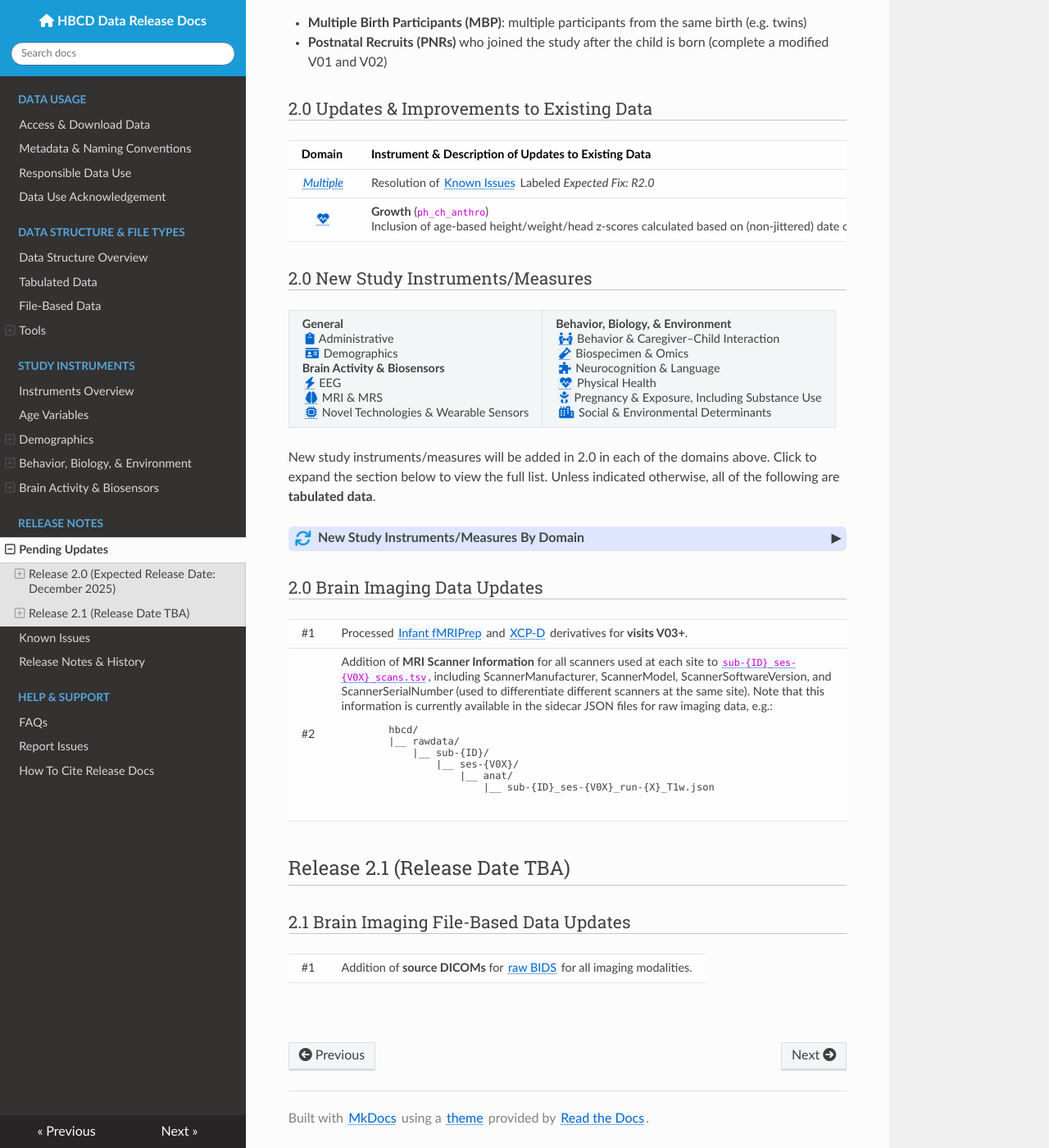
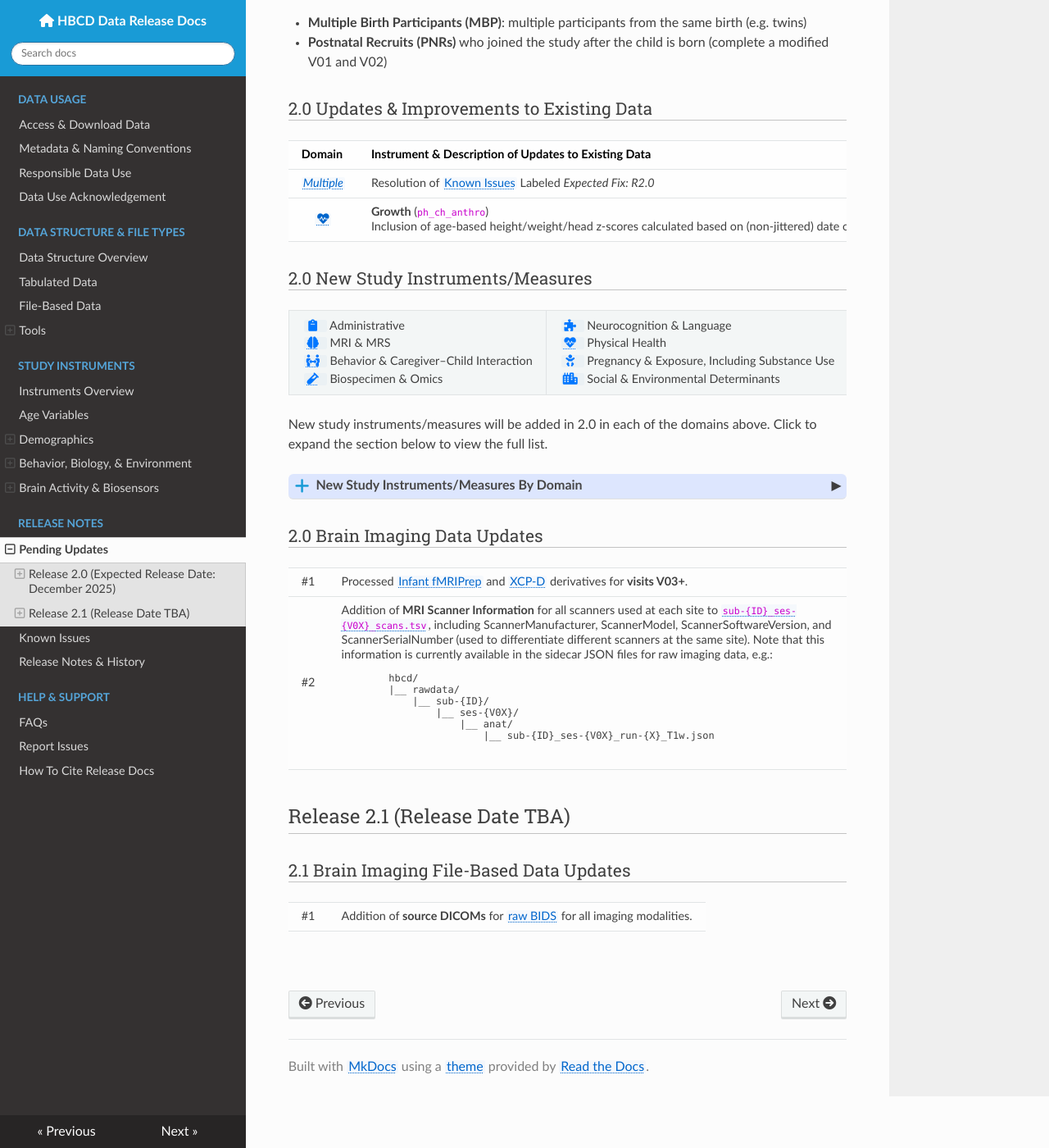
Before and after one commit to nbdc-datahub/hbcd-docs, an MkDocs documentation site: the page built from docs/changelog/pending.md, in a window 1280 px wide and 1400 px high, scrolled down 342 px. Shown: the whole window at 82% size. Built offline with MkDocs 1.6.1, drawn with Linux system fonts in a browser that asks for light colours; nearby versions of some CDN libraries.

Commit message:
finish cleaning up format/style of release notes and pending pages

```diff
--- a/docs/changelog/pending.md
+++ b/docs/changelog/pending.md
@@ -41,18 +41,12 @@
 <tbody>
 <tr>
 <td>
-<b>General</b><br>
 <a style="margin-left: 2px;" href="../../instruments/" target="_blank"><i class="fas fa-clipboard"></i></a> Administrative<br>
-<a style="margin-left: 2px;" href="../../instruments/#demo" target="_blank"><i class="fas fa-id-card"></i></a> Demographics<br>
-<b>Brain Activity & Biosensors</b><br>
-<a style="margin-left: 2px;" href="../../instruments/#eeg" target="_blank"><i class="fa fa-bolt"></i></a> EEG<br>
 <a style="margin-left: 2px;" href="../../instruments/#mri" target="_blank"><i class="fa fa-brain"></i></a> MRI & MRS<br>
-<a style="margin-left: 2px;" href="../../instruments/#sensors" target="_blank"><i class="fa fa-microchip"></i></a> Novel Technologies & Wearable Sensors
+<a style="margin-left: 2px;" href="../../instruments/#bcgi" target="_blank"><i class="fa fa-people-arrows"></i></a> Behavior & Caregiver–Child Interaction<br>
+<a style="margin-left: 2px;" href="../../instruments/#biospec" target="_blank"><i class="fa fa-vial"></i></a> Biospecimen & Omics
 </td>
 <td>
-<b>Behavior, Biology, & Environment</b><br>
-<a style="margin-left: 2px;" href="../../instruments/#bcgi" target="_blank"><i class="fa fa-people-arrows"></i></a> Behavior & Caregiver–Child Interaction<br>
-<a style="margin-left: 2px;" href="../../instruments/#biospec" target="_blank"><i class="fa fa-vial"></i></a> Biospecimen & Omics<br>
 <a style="margin-left: 2px;" href="../../instruments/#neurocog" target="_blank"><i class="fa-solid fa-puzzle-piece"></i></a> Neurocognition & Language<br>
 <a style="margin-left: 2px;" href="../../instruments/#physhealth" target="_blank"><i class="fa fa-heart-pulse"></i></a> Physical Health<br>
 <a style="margin-left: 2px;" href="../../instruments/#pex" target="_blank"><i class="fa-solid fa-baby"></i></a> Pregnancy & Exposure, Including Substance Use<br>
@@ -62,10 +56,10 @@
 </tbody>
 </table>
 
-New study instruments/measures will be added in 2.0 in each of the domains above. Click to expand the section below to view the full list. Unless indicated otherwise, all of the following are <b>tabulated data</b>.
+New study instruments/measures will be added in 2.0 in each of the domains above. Click to expand the section below to view the full list.
 
 <div id="2.0-new-tables" class="table-banner" onclick="toggleCollapse(this)">
-  <span class="emoji"><i class="fa-solid fa-arrows-rotate"></i></span>
+  <span class="emoji"><i class="fa-solid fa-plus"></i></span>
   <span class="text-with-link">
   <span class="text">New Study Instruments/Measures By Domain</span>
   <a class="anchor-link" href="#2.0-new-tables" title="Copy link">
@@ -86,15 +81,17 @@
 </thead>
 <tbody>
 <tr>
-  <td style="text-align: center;"><a href="../../instruments/" target="_blank"><i style="font-size: 1.5em" class="fas fa-clipboard"></i></a></td>
+  <td style="text-align: center;"><span class="tooltip tooltip-right"><i class="fas fa-clipboard" style="font-size:1.1em; margin-right: 2px;"></i> ADM
+  <span class="tooltiptext">Administrative</span></span></td>
   <td>Study Navigator Contact</td><td></td><td>Study Navigation</td>
 </tr>
 <tr>
-  <td style="text-align: center;"><a href="../../instruments/#mri" target="_blank"><i style="font-size: 1.5em" class="fa fa-brain"></i></a></td>
+  <td style="text-align: center;"><span class="tooltip tooltip-right"><i class="fa fa-brain" style="font-size:1.1em; margin-right: 2px;"></i> IMG
+  <span class="tooltiptext">Magnetic Resonance Imaging & Spectroscopy</span></span></td>
   <td>Pre-Scan Questionnaire</td><td></td><td>Sleeping Scan Prep</td>
 </tr>
 <tr>
-  <td rowspan="8" style="text-align: center;"><a href="../../instruments/#bcgi" target="_blank"><i style="font-size: 1.5em" class="fa fa-people-arrows"></i></a></td>
+  <td rowspan="8" style="text-align: center;"><span class="tooltip tooltip-right"><i class="fa fa-people-arrows" style="font-size:1.1em; margin-right: 2px;"></i> MH<span class="tooltiptext">Behavior & Caregiver-Child Interaction</span></span></td>
   <td>CHAOS</td><td></td><td>Family Organization</td>
 </tr>
 <tr><td>ecPROMIS-Ch/CG</td><td>1-5 year</td><td>Child/Caregiver Relationship</td></tr>
@@ -105,16 +102,16 @@
 <tr><td>ECBQ (VSF)+BI</td><td>Early Childhood</td><td>Surgency/Extraversion, Negative Affectivity,<br> Effortful Control, Behavioral Inhibition</td></tr>
 <tr><td>MAPS-TL</td><td>Toddlerhood & Preschool</td><td>Irritability</td></tr>
 <tr>
-<td style="text-align: center;"><a href="../../instruments/#biospec" target="_blank"><i style="font-size: 1.5em" class="fa fa-vial"></i></a></td>
-<td><span class="tooltip tooltip-right"><i style="margin-right: 5px;" class="fas fa-layer-group"></i><span class="tooltiptext">Concatenated Data</span></span> Illumina GDA GWAS</td><td>Maternal & Child</td><td>GWAS, EWAS, Transcriptome</td>
+  <td style="text-align: center;"><span class="tooltip tooltip-right"><i class="fa fa-vial" style="font-size:1.1em; margin-right: 2px;"></i> BIO<span class="tooltiptext">Biospecimen & Omics</span></span></td>
+<td>Illumina GDA GWAS<br><i class="fas fa-layer-group"></i> <b>Concatenated Data</b></td><td>Maternal & Child</td><td>GWAS, EWAS, Transcriptome</td>
 </tr>
 <tr>
-<td rowspan="3" style="text-align: center;"><a href="../../instruments/#neurocog" target="_blank"><i style="font-size: 1.5em" class="fa-solid fa-puzzle-piece"></i></a></td>
+  <td rowspan="3" style="text-align: center;"><span class="tooltip tooltip-right"><i class="fa-solid fa-puzzle-piece" style="font-size:1.1em; margin-right: 2px;"></i> NCL<span class="tooltiptext">Neurocognition & Language</span></span></td>
 <td>MacArthur-Bates CDI-I</td><td>Infant Form</td><td>Language Development in Child</td></tr>
 <tr><td>SPM-2</td><td>Toddler</td><td>Sensory Processing/Integration</td></tr>
 <tr><td>Vineland</td><td></td><td>Adaptive Behavior</td></tr>
 <tr>
-<td rowspan="7" style="text-align: center;"><a href="../../instruments/#physhealth" target="_blank"><i style="font-size: 1.5em" class="fa fa-heart-pulse"></i></a>
+  <td rowspan="7" style="text-align: center;"><span class="tooltip tooltip-right"><i class="fa fa-heart-pulse" style="font-size:1.1em; margin-right: 2px;"></i> PH<span class="tooltiptext">Physical Health</span></span></td>
 <td><span class="tooltip">BISQ-SF<span class="tooltiptext">Brief Infant Sleep Questionnaire</span></span></td><td></td><td>Sleep</td>
 </tr>
 <tr><td>ecPROMIS- PAG</td><td>Early Childhood</td><td>Physical Activity</td></tr>
@@ -124,11 +121,11 @@
 <tr><td>ScreenQ</td><td></td><td>Media Use</td></tr>
 <tr><td>Vision Screener</td><td></td><td>Vision</td></tr>
 <tr>
-  <td rowspan="2" style="text-align: center;"><a href="../../instruments/#pex" target="_blank"><i style="font-size: 1.5em" class="fa-solid fa-baby"></i></a>
+  <td rowspan="2" style="text-align: center;"><span class="tooltip tooltip-right"><i class="fa-solid fa-baby" style="font-size:1.1em; margin-right: 2px;"></i> PEX<span class="tooltiptext">Pregnancy Exposure, Including Substance Use</span></span></td>
   <td>ASSIST</td><td>V4</td><td>SU after pregnancy (12 mo anchors)</td></tr>
 <tr><td>Substance Use Patterns</td><td></td><td>Substance Use in Pregnancy</td></tr>
 <tr>
-  <td rowspan="12" style="text-align: center;"><a href="../../instruments/#socenvdet" target="_blank"><i style="font-size: 1.5em" class="fas fa-city"></i></a>
+  <td rowspan="12" style="text-align: center;"><span class="tooltip tooltip-right"><i class="fas fa-city" style="font-size:1.1em; margin-right: 2px;"></i> SED<span class="tooltiptext">Social & Environmental Determinants</span></span></td>
   <td rowspan="2">ACEs</td><td></td><td>Adverse Childhood Experiences (CG)</td>
 </tr>
 <tr><td>Pediatric</td><td>Adverse Childhood Experiences (CH)</td></tr>
--- a/docs/css/tables.css
+++ b/docs/css/tables.css
@@ -282,3 +282,33 @@
   border-radius: 4px; /* round edges */
   width: 100%;
 }
+
+/* Study Legend tables */
+.study-legend {
+  width: 100%;
+  border-collapse: collapse;
+  table-layout: fixed;
+  font-size: 1.0em;
+}
+.study-legend td {
+  vertical-align: top;
+  padding-top: 0;
+  line-height: 1.5;
+  border-left: 3px solid transparent;
+}
+.study-legend i {
+  margin-right: 6px;
+  color: #0077ff; /* soft blue accent */
+  width: 18px;
+  text-align: center;
+}
+.study-legend a {
+  color: inherit;
+  text-decoration: none;
+}
+.study-legend a:hover i {
+  color: #1a4f8b;
+}
+.study-legend td:first-child {
+  border-right: 1px solid #e0e0e0;
+}
```
Also changed, not shown: other parts of docs/changelog/pending.md (+1 -0 lines), docs/changelog/releasenotes.md (+4 -4 lines).
